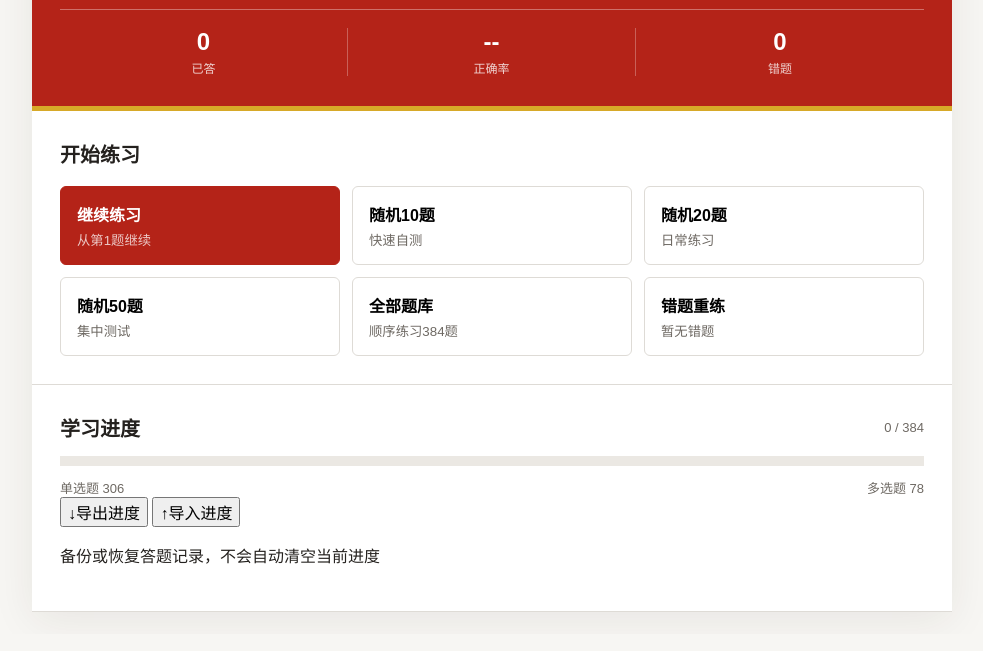
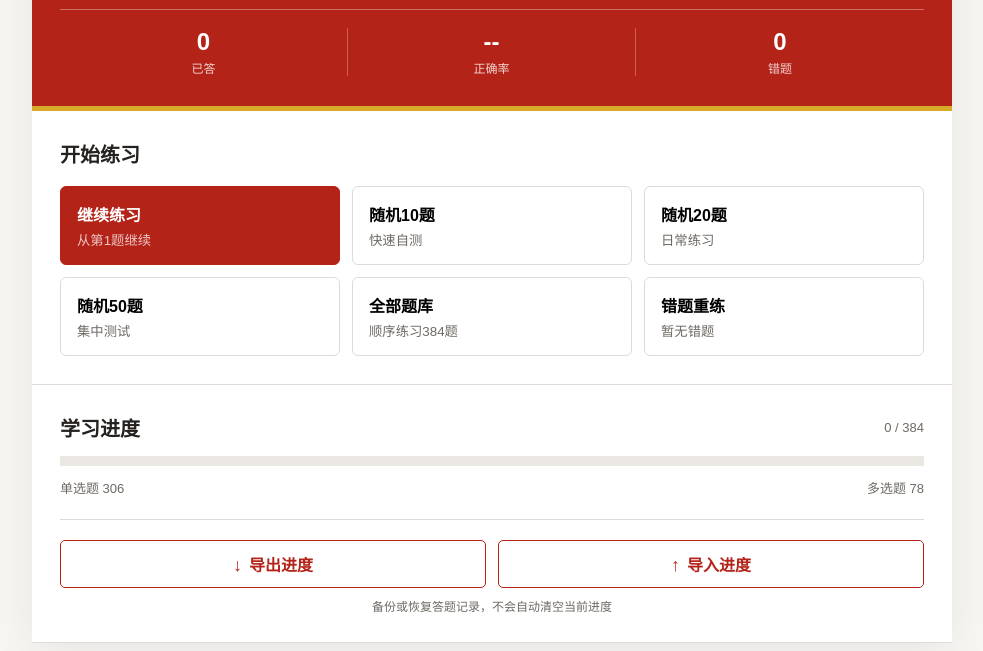
Before and after one commit to guoliyang850-max/party-quiz, a plain HTML site: page index.html in a window 1280 px wide. Shown: the part 309-960 px from the top of the page, without its empty margins (148-1131 px from the left). Drawn offline with Linux system fonts and the light colour scheme.

Commit message:
Style progress backup controls

```diff
--- a/style.css
+++ b/style.css
@@ -44,6 +44,11 @@ h2 { margin: 0 0 18px; font-size: 20px; }
 .section-title span, .category-row { color: var(--muted); font-size: 13px; }
 .progress { height: 10px; background: #ebe8e3; overflow: hidden; margin: 14px 0 12px; }
 .progress i { display: block; height: 100%; width: 0; background: var(--red); transition: width .25s; }
+.backup-actions { display: grid; grid-template-columns: repeat(2, 1fr); gap: 12px; margin-top: 22px; padding-top: 20px; border-top: 1px solid var(--line); }
+.backup-btn { min-height: 48px; border: 1px solid var(--red); border-radius: 5px; background: var(--white); color: var(--red); font-weight: 700; }
+.backup-btn:hover { background: #fff6f4; }
+.backup-btn span { display: inline-block; margin-right: 7px; font-size: 18px; line-height: 1; }
+.backup-hint { margin: 9px 0 0; color: var(--muted); font-size: 12px; text-align: center; }
 .quiz-head { padding: 20px 28px 12px; }
 .quiz-status span { color: var(--red); font-weight: 700; }
 .quiz-status b { font-size: 14px; }
```
